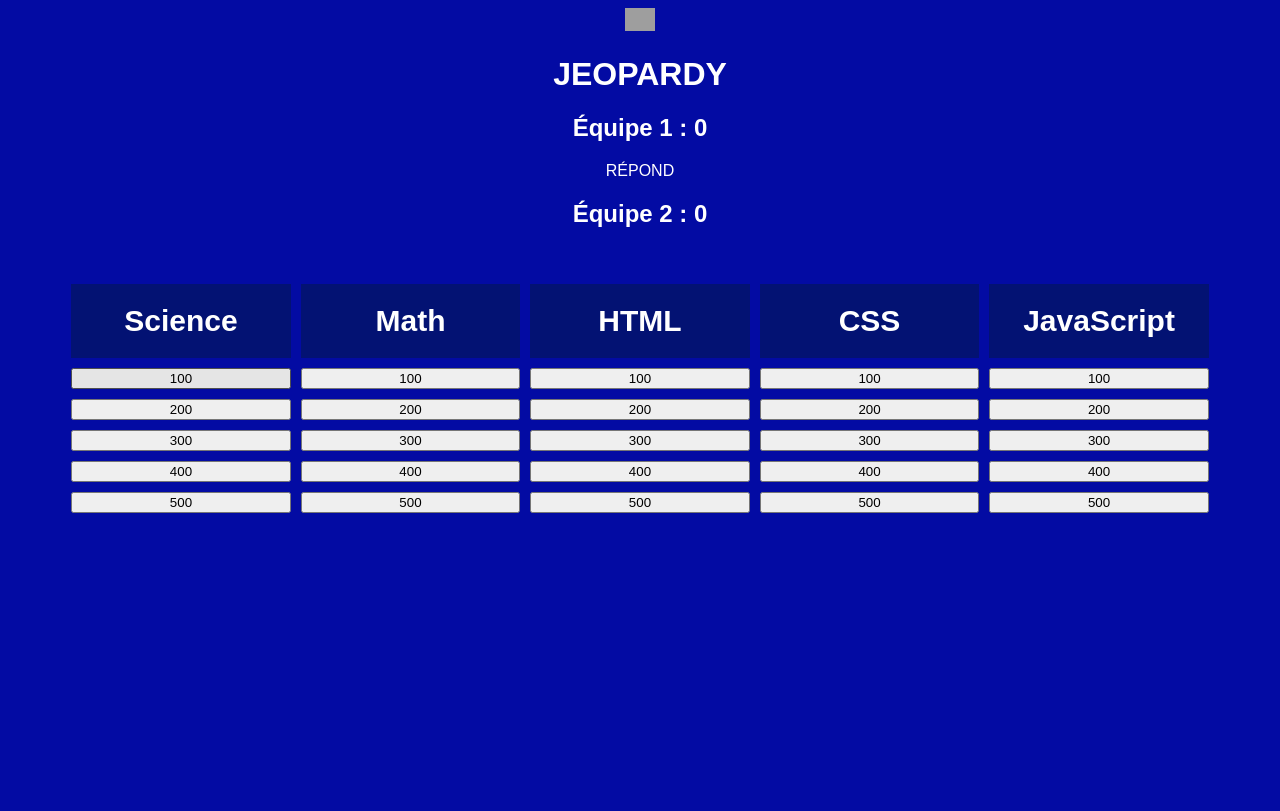
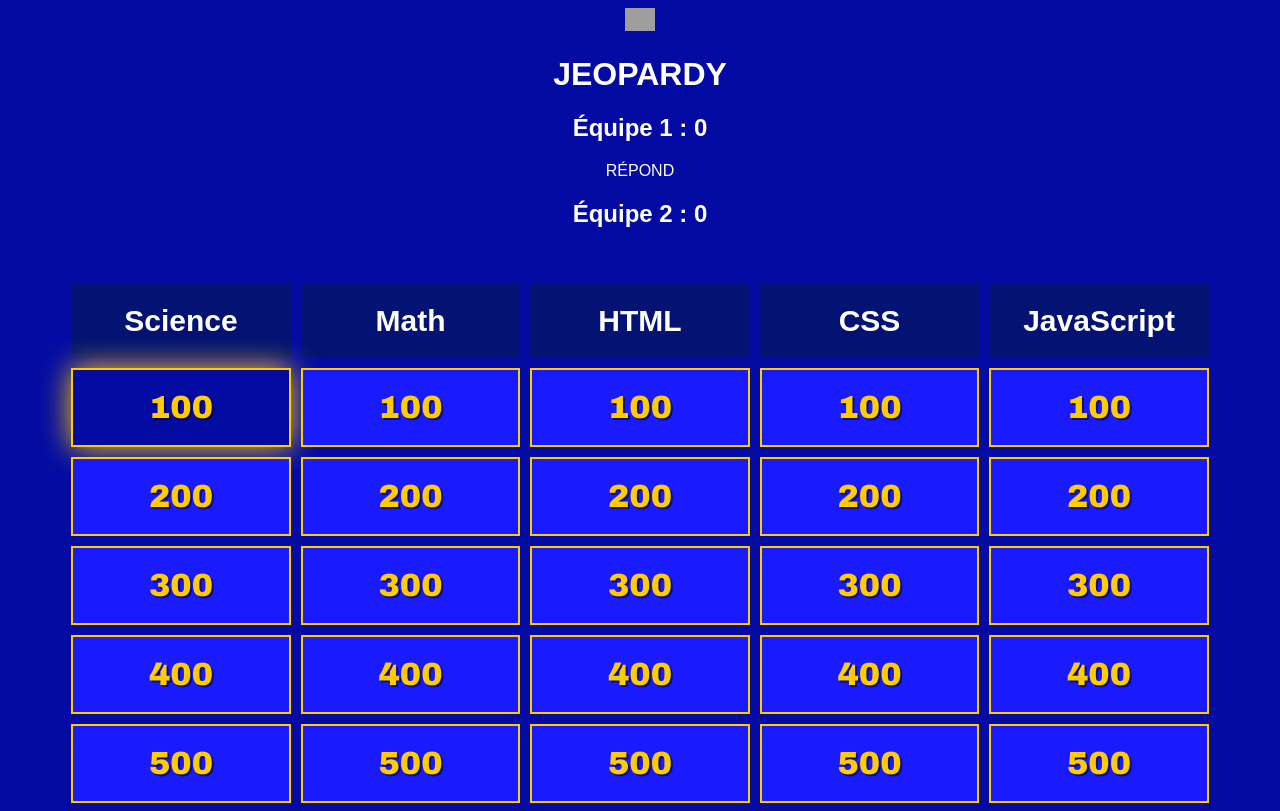
Before and after one commit to two-brains-one-bug/jeu-educatif_ics3u.github.io, a plain HTML site: page page1.html in a window 1280 px wide. In both pictures the pointer is over the button 180 px from the left and 378 px from the top of the page. Drawn offline with Linux system fonts and the light colour scheme; grey boxes are pictures that could not be loaded.

Commit message:
Update boutons.css

```diff
--- a/css/boutons.css
+++ b/css/boutons.css
@@ -1,4 +1,5 @@
-.jeopardy-button {
+/*google ai a proposé de utilisé ce code basée sur des reference de w3 schools*/
+.button-jeopardy {
   background-color: #1a1aff;
   color: #ffcc00;
   border: 2px solid #ffcc00;
@@ -12,14 +13,13 @@
 }
 
 /* Hover Effect: brighten the tile */
-.jeopardy-button:hover {
-  background-color: # #030BA3;
+.button-jeopardy:hover {
+  background-color: #030BA3;
   box-shadow: 0px 0px 30px #ffcc00;
 }
 
 /* Active State: simulate being "clicked" */
-.jeopardy-button:active {
+.button-jeopardy:active {
   transform: scale(0.95);
   background-color:  #1a1aff;
 }
-/*google ai a proposé de utilisé ce code basée sur des reference de w3 schools*/
```
